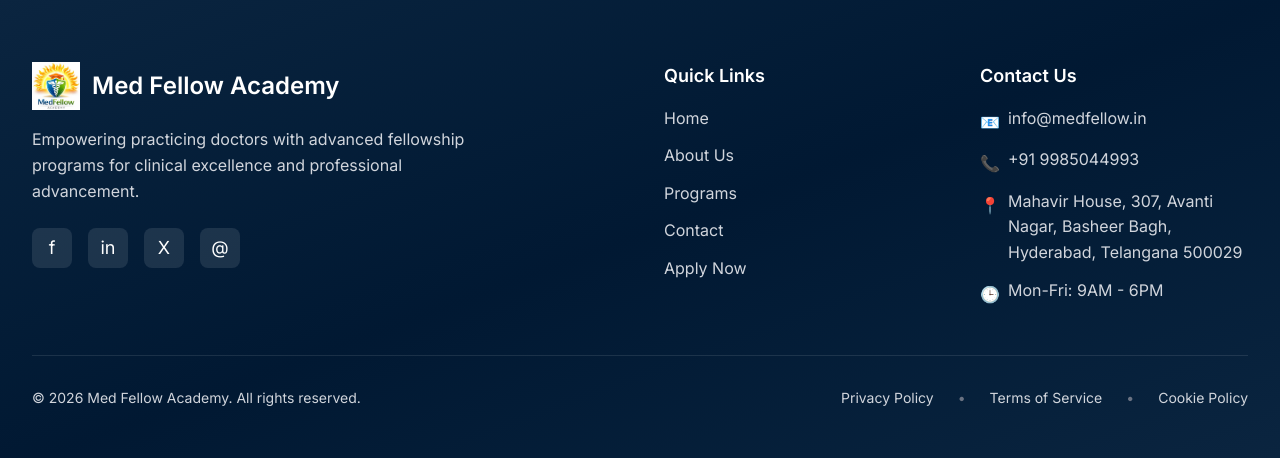
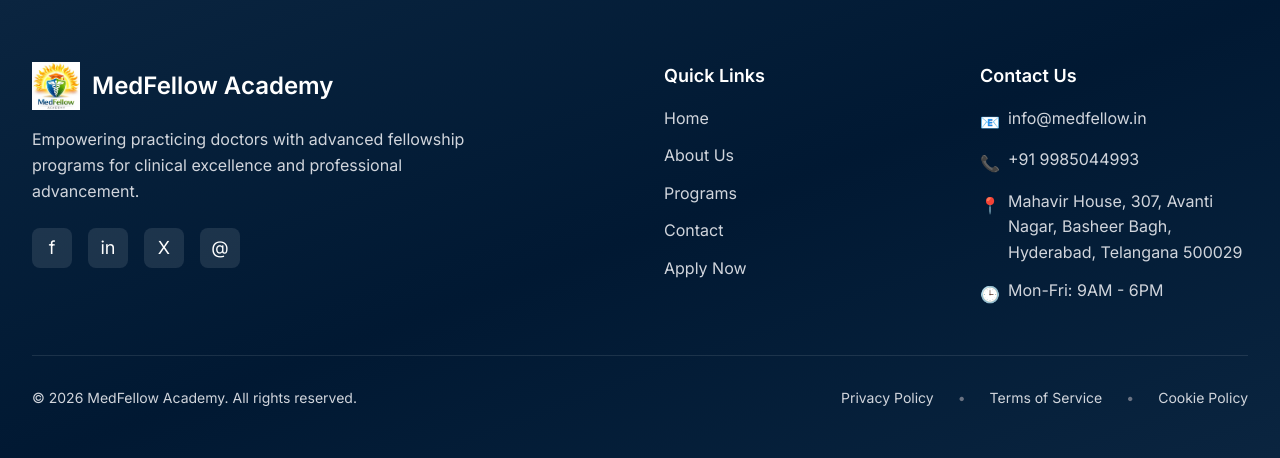
Before and after one commit to medfellowacademy/Website, a Next.js app: page / in a window 1280 px wide. Shown: the part 6549-7007 px from the top of the page. Built offline with nearby package versions, Linux system fonts and the light colour scheme.

Commit message:
Update Footer.tsx

```diff
--- a/components/Footer.tsx
+++ b/components/Footer.tsx
@@ -20,7 +20,7 @@
                 />
               </div>
               <h3 className="text-2xl font-heading font-bold">
-                Med Fellow Academy
+                MedFellow Academy
               </h3>
             </div>
             <p className="text-gray-300 mb-6 max-w-md leading-relaxed">
@@ -83,7 +83,7 @@
         <div className="pt-8 border-t border-white/10">
           <div className="flex flex-col md:flex-row justify-between items-center gap-4">
             <p className="text-gray-300 text-sm">
-              © {currentYear} Med Fellow Academy. All rights reserved.
+              © {currentYear} MedFellow Academy. All rights reserved.
             </p>
             <div className="flex gap-6 text-sm">
               <a href="#" className="text-gray-300 hover:text-accent transition-colors">Privacy Policy</a>
```
